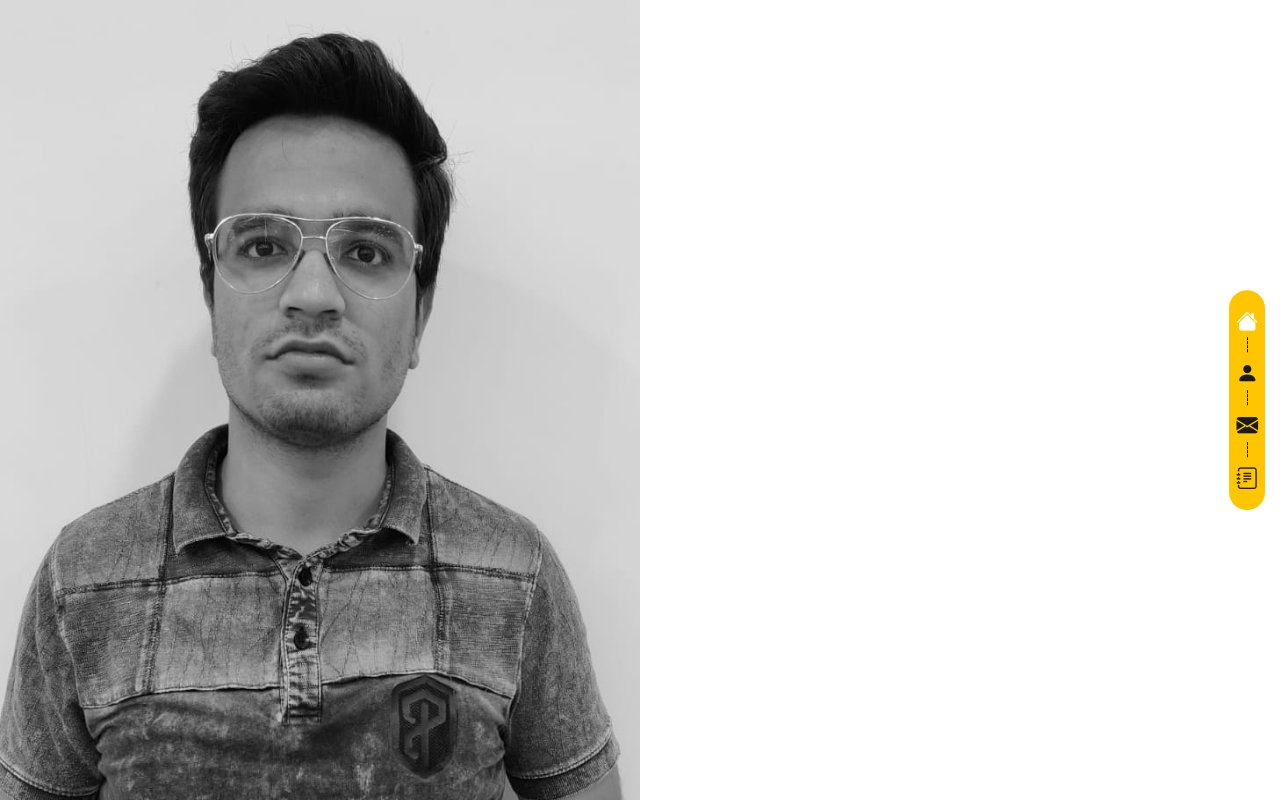
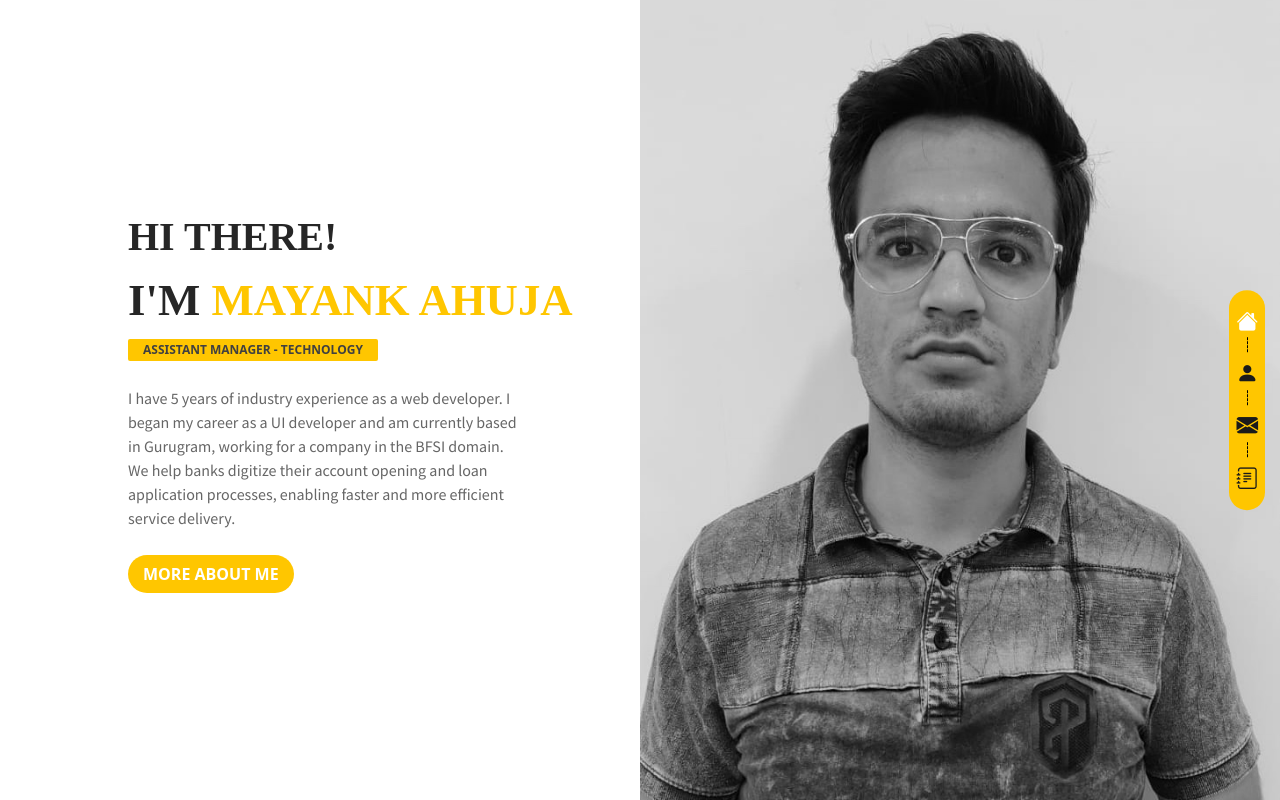
Before and after one commit to Mayank-Ahuja/portfolio, an Angular app: page /#/home in a window 1280 px wide. Built offline with nearby package versions, Linux system fonts and the light colour scheme; a web font is replaced by a local one.

Commit message:
minor fix for desktop view

```diff
--- a/src/app/home/home.component.scss
+++ b/src/app/home/home.component.scss
@@ -48,11 +48,6 @@
     }
 
     .intro-content {
-        // display: flex;
-        // justify-content: center;
-        // flex-flow: column nowrap;
-        // padding: 0 5vw 0 10vw;
-        // height: 100%;
         padding: 0 5vw 0 10vw;
         position: absolute;
         top: 50%;
@@ -82,3 +77,16 @@ transform: translate(0, -50%);
         padding: 0 50px 0 0;
     }
 }
+
+@media screen and (min-width: $md) {
+    .intro-section {
+        .intro-content {
+            position: relative;
+            display: flex;
+            justify-content: center;
+            flex-flow: column nowrap;
+            padding: 0 5vw 0 10vw;
+            height: 100%;
+        }
+    }
+}
```
Lines whose indentation alone changed are shown as unchanged.
